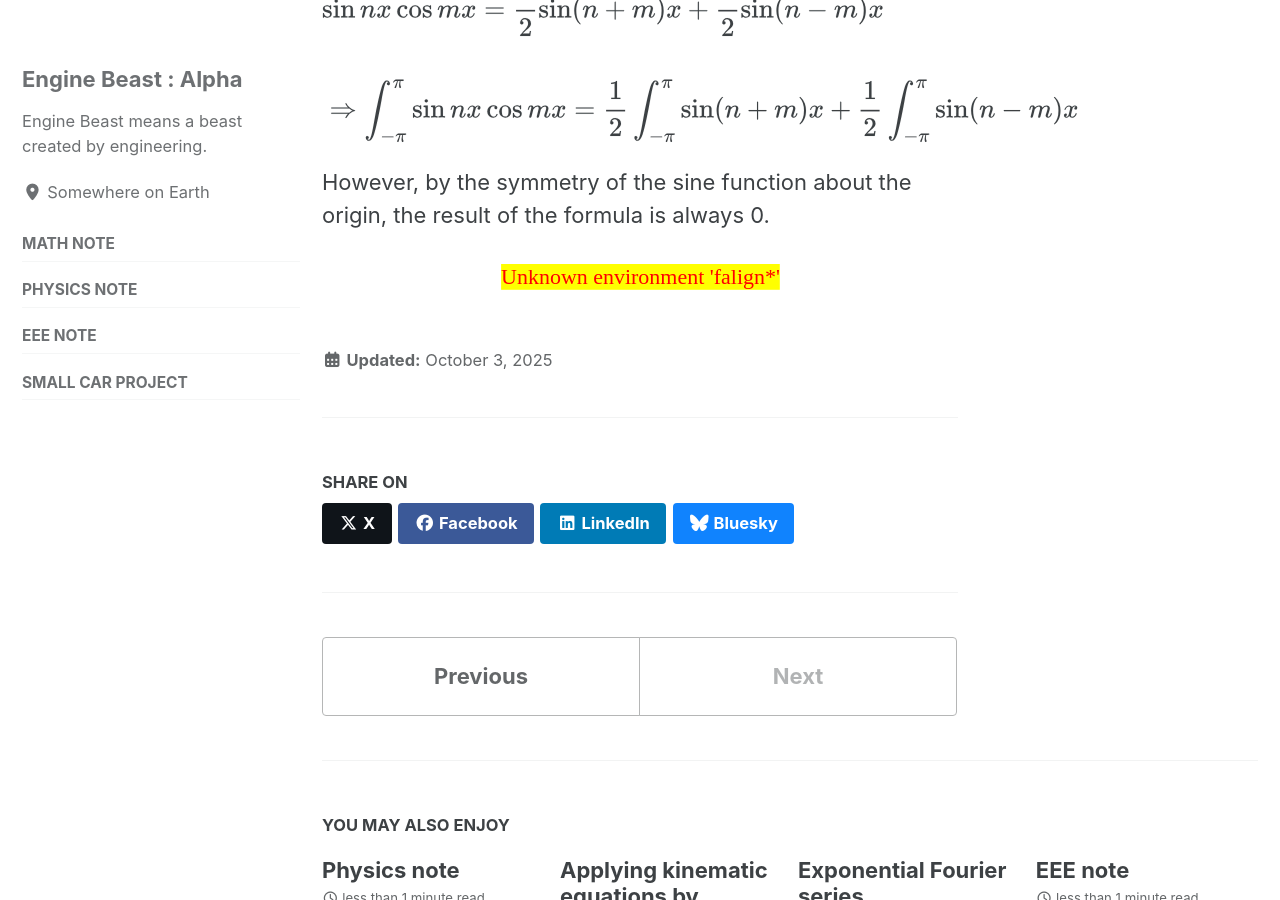
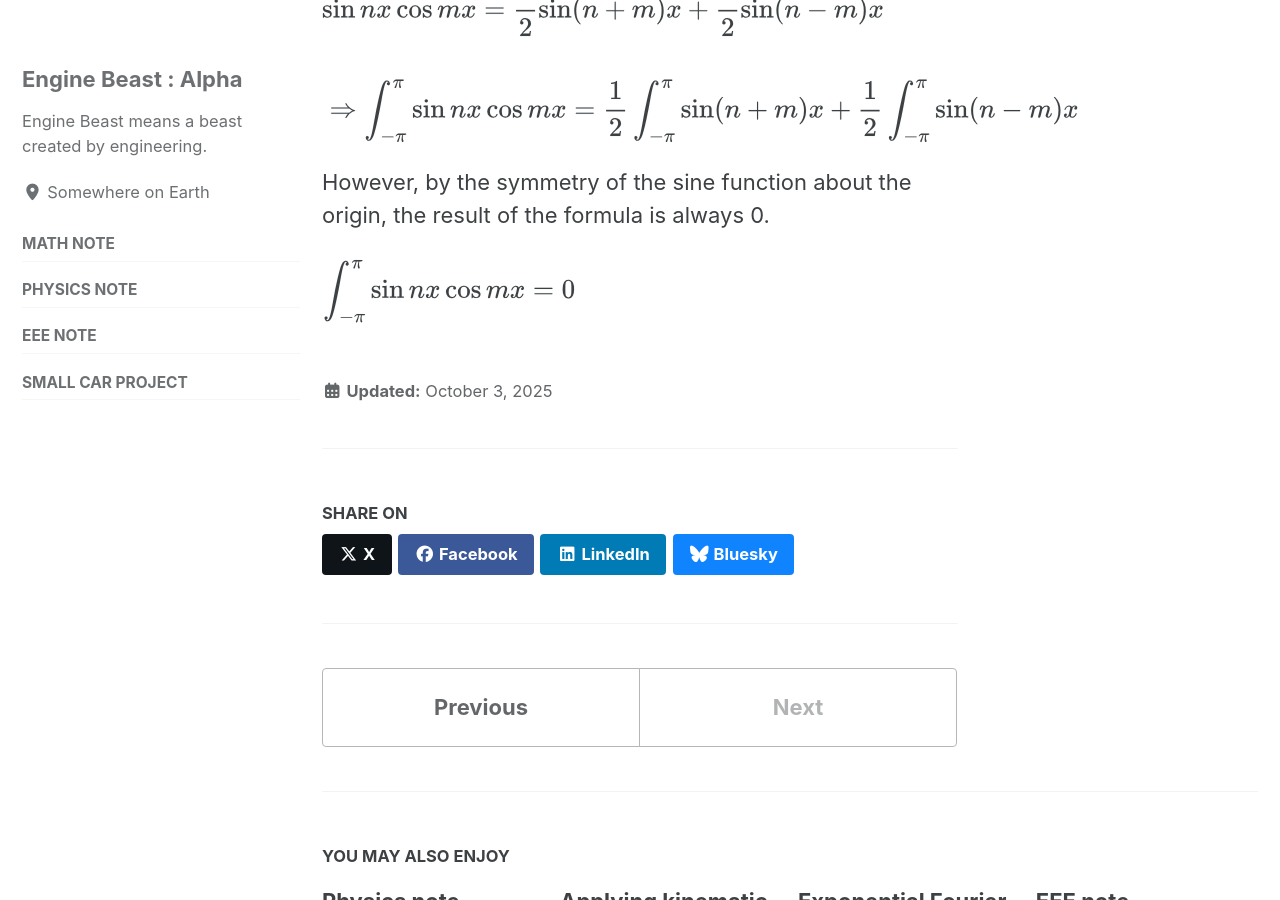
Before and after one commit to enginebeast/enginebeast.github.io, a Jekyll site: the page built from _posts/2025-10-03-orthogonal_tri.md, in a window 1280 px wide and 900 px high, scrolled down 1735 px. Built offline with Jekyll 4.4.1, drawn with Linux system fonts in a browser that asks for light colours; cached includes are drawn as plain includes.

Commit message:
final*4.md

```diff
--- a/_posts/2025-10-03-orthogonal_tri.md
+++ b/_posts/2025-10-03-orthogonal_tri.md
@@ -85,7 +85,7 @@ $$
 However, by the symmetry of the sine function about the origin, the result of the formula is always 0.
 
 $$
-\begin{falign*}
-\int_{-\pi}^\pi \sin nx \cos mx = 0
-\end{falign*} &&
+\begin{flalign*}
+\int_{-\pi}^\pi \sin nx \cos mx = 0 &&
+\end{flalign*}
 $$
```
